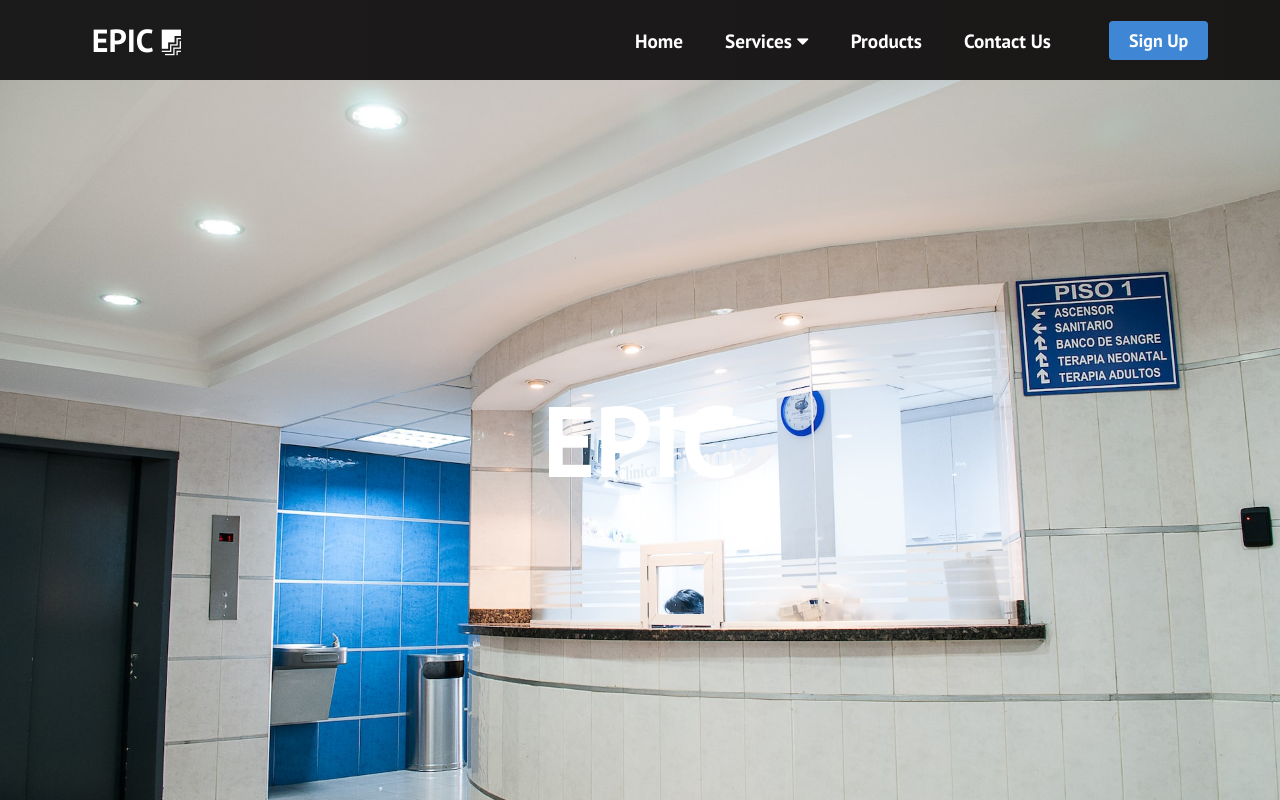
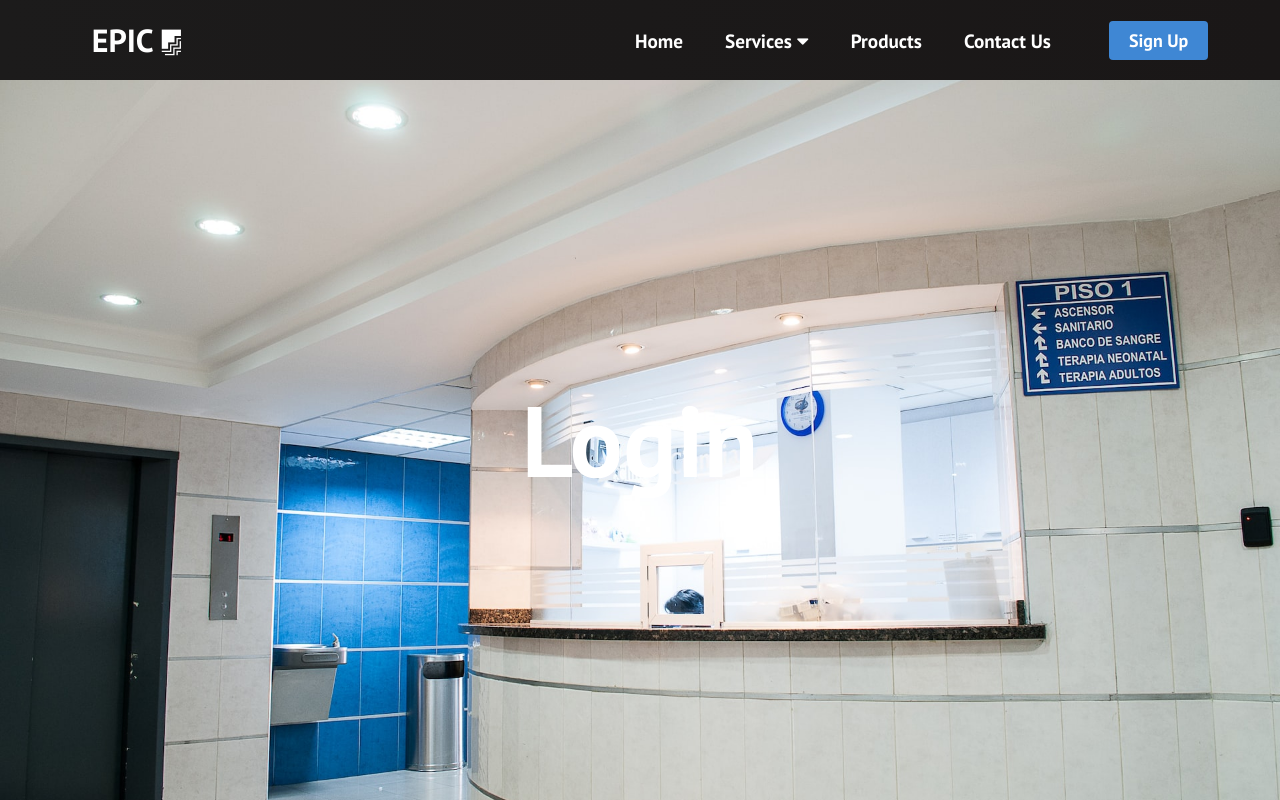
Before and after one commit to AdeyaOduor/navbar-dropdown-v1, a React (Create React App) app: page / in a window 1280 px wide. Built offline with nearby package versions, Linux system fonts and the light colour scheme; the HTML template or start-up script is replaced by a standard one.

Commit message:
Update Home.js

```diff
--- a/src/components/pages/Home.js
+++ b/src/components/pages/Home.js
@@ -4,7 +4,7 @@ import '../../App.css';
 export default function Home() {
   return (
     <>
-      <h1 className='home'>EPIC</h1>
+      <h1 className='home'>Login</h1>
     </>
   );
 }
```
